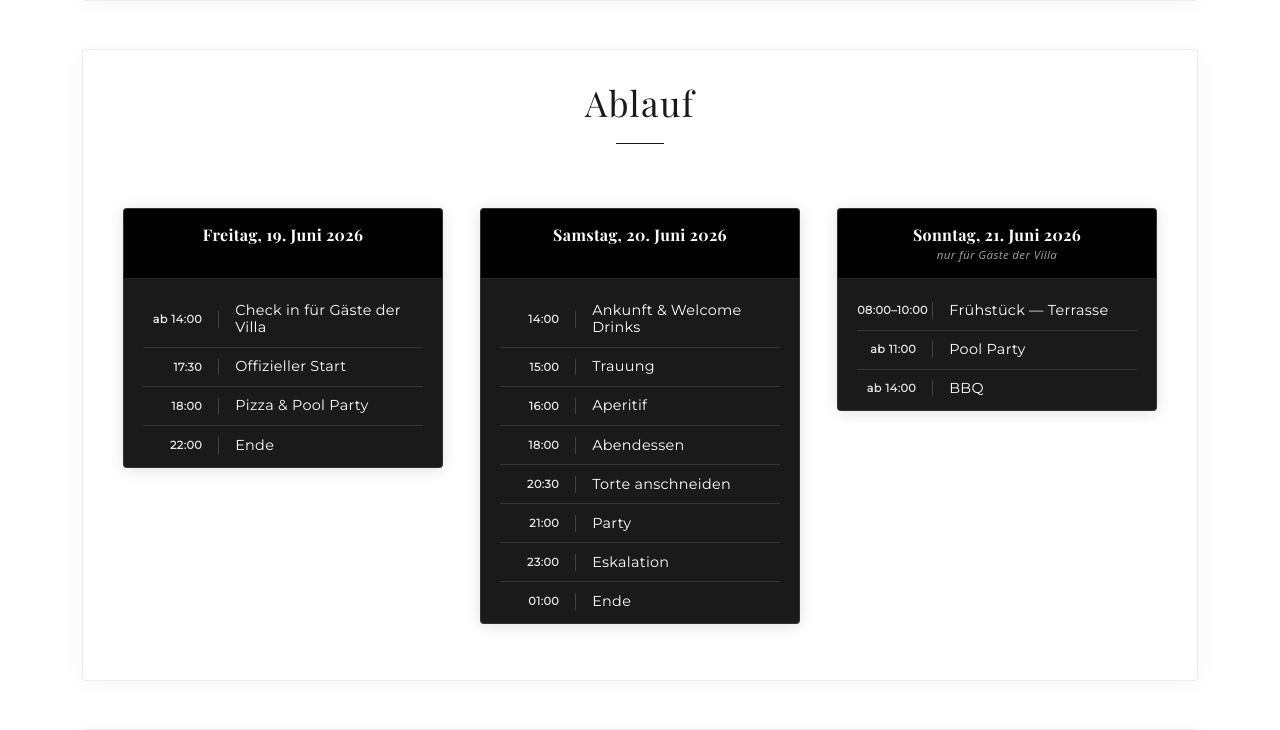
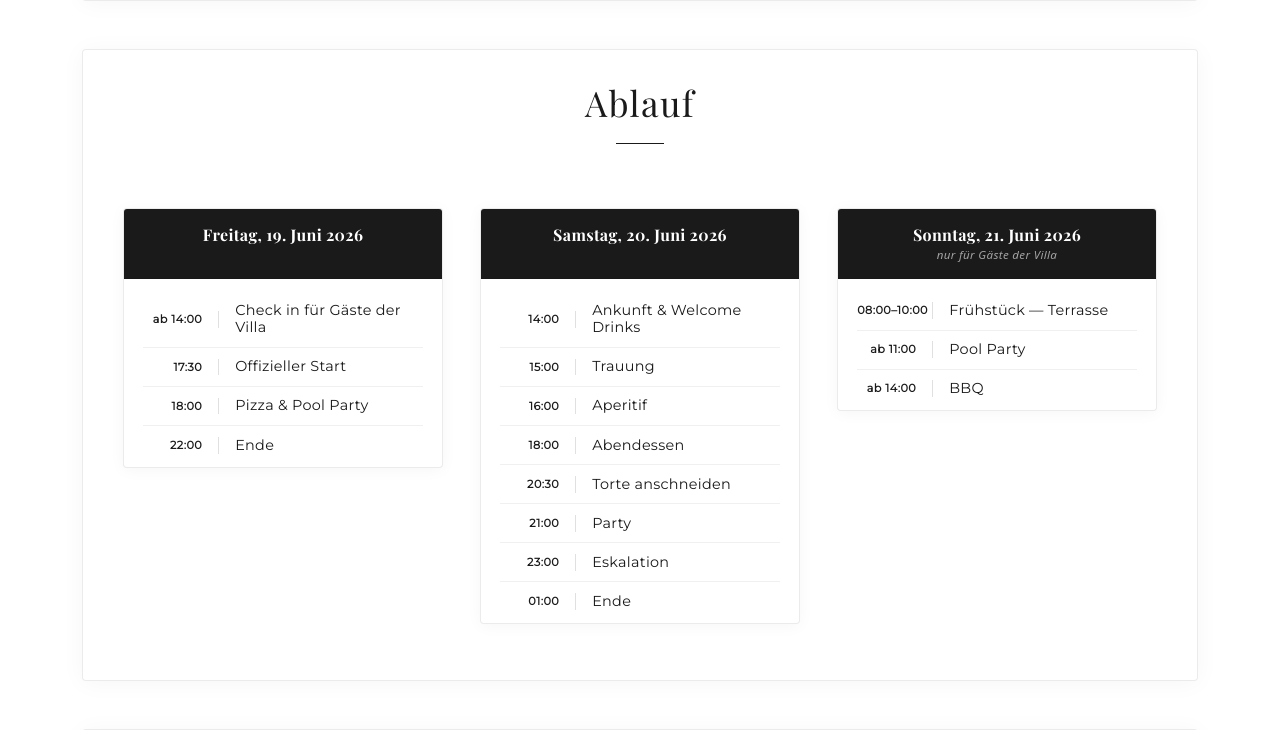
Before and after one commit to fredigee/hochzeit-website, a Flask app: page / in a window 1280 px wide. Shown: the part 1006-1736 px from the top of the page. Run offline with Flask 3, Linux system fonts and the light colour scheme; a user stored in the database is signed in; some libraries are stand-ins or nearby versions.

Commit message:
Only timeline header black; revert box body to white with dark text

```diff
--- a/static/style.css
+++ b/static/style.css
@@ -496,17 +496,17 @@ nav ul li a:hover {
 }
 
 .timeline-widget {
-    background: #1a1a1a;
+    background: white;
     border-radius: 4px;
-    box-shadow: 0 2px 16px rgba(0, 0, 0, 0.12);
+    box-shadow: 0 2px 16px rgba(0, 0, 0, 0.04);
     overflow: hidden;
-    border: 1px solid rgba(255, 255, 255, 0.1);
+    border: 1px solid rgba(0, 0, 0, 0.08);
 }
 
 .widget-header {
-    background: #000;
+    background: #1a1a1a;
     padding: 1rem 1.2rem;
-    border-bottom: 1px solid rgba(255, 255, 255, 0.15);
+    border-bottom: 1px solid rgba(0, 0, 0, 0.08);
     text-align: center;
 }
 
@@ -536,7 +536,7 @@ nav ul li a:hover {
     display: flex;
     align-items: center;
     padding: 0.65rem 0;
-    border-bottom: 1px solid rgba(255, 255, 255, 0.12);
+    border-bottom: 1px solid rgba(0, 0, 0, 0.06);
 }
 
 .timeline-event:last-child {
@@ -545,7 +545,7 @@ nav ul li a:hover {
 }
 
 .event-time {
-    color: rgba(255, 255, 255, 0.9);
+    color: var(--gold);
     font-size: 0.7rem;
     font-weight: 600;
     letter-spacing: 0.04em;
@@ -553,7 +553,7 @@ nav ul li a:hover {
     min-width: 76px;
     text-align: right;
     padding-right: 1rem;
-    border-right: 1px solid rgba(255, 255, 255, 0.18);
+    border-right: 1px solid rgba(0, 0, 0, 0.12);
     flex-shrink: 0;
     font-family: 'Montserrat', sans-serif;
     white-space: nowrap;
@@ -566,7 +566,7 @@ nav ul li a:hover {
 
 .event-content h5 {
     margin: 0;
-    color: #fff;
+    color: var(--primary-color);
     font-size: 0.9rem;
     font-weight: 400;
     font-family: 'Montserrat', sans-serif;
@@ -575,7 +575,7 @@ nav ul li a:hover {
 
 .event-content p {
     margin: 0;
-    color: rgba(255, 255, 255, 0.65);
+    color: #888;
     font-size: 0.78rem;
     line-height: 1.3;
 }
```
